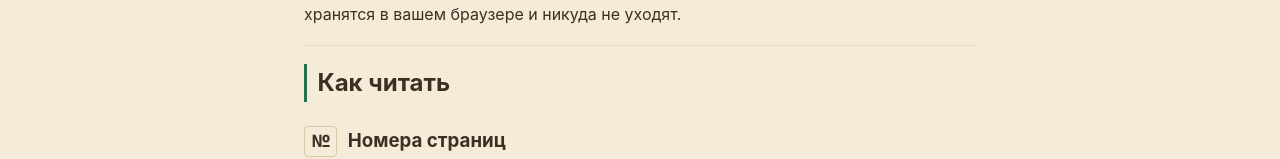
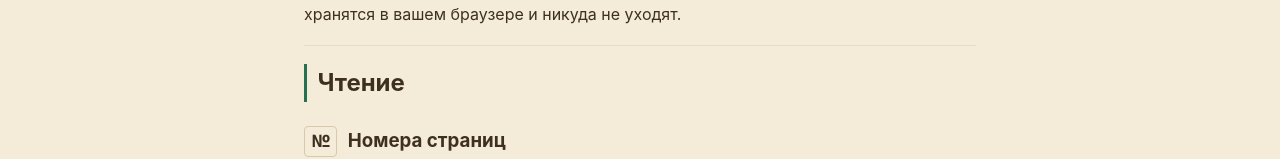
Before and after one commit to mx-weltanschauung/proofreader, a React (Vite) app in the folder frontend/: page /help in a window 1280 px wide. Shown: the part 650-809 px from the top of the page. Built offline with nearby package versions, Linux system fonts and the light colour scheme; no server answers; a web font is replaced by a local one.

Commit message:
Match reading heading to help contents

```diff
--- a/frontend/src/pages/Help.tsx
+++ b/frontend/src/pages/Help.tsx
@@ -87,7 +87,7 @@ export const Help: React.FC = () => {
       </section>
 
       <section id="reading">
-        <h2>Как читать</h2>
+        <h2>Чтение</h2>
 
         <h3 id="page-numbers">
           <Key>№</Key> Номера страниц
```
